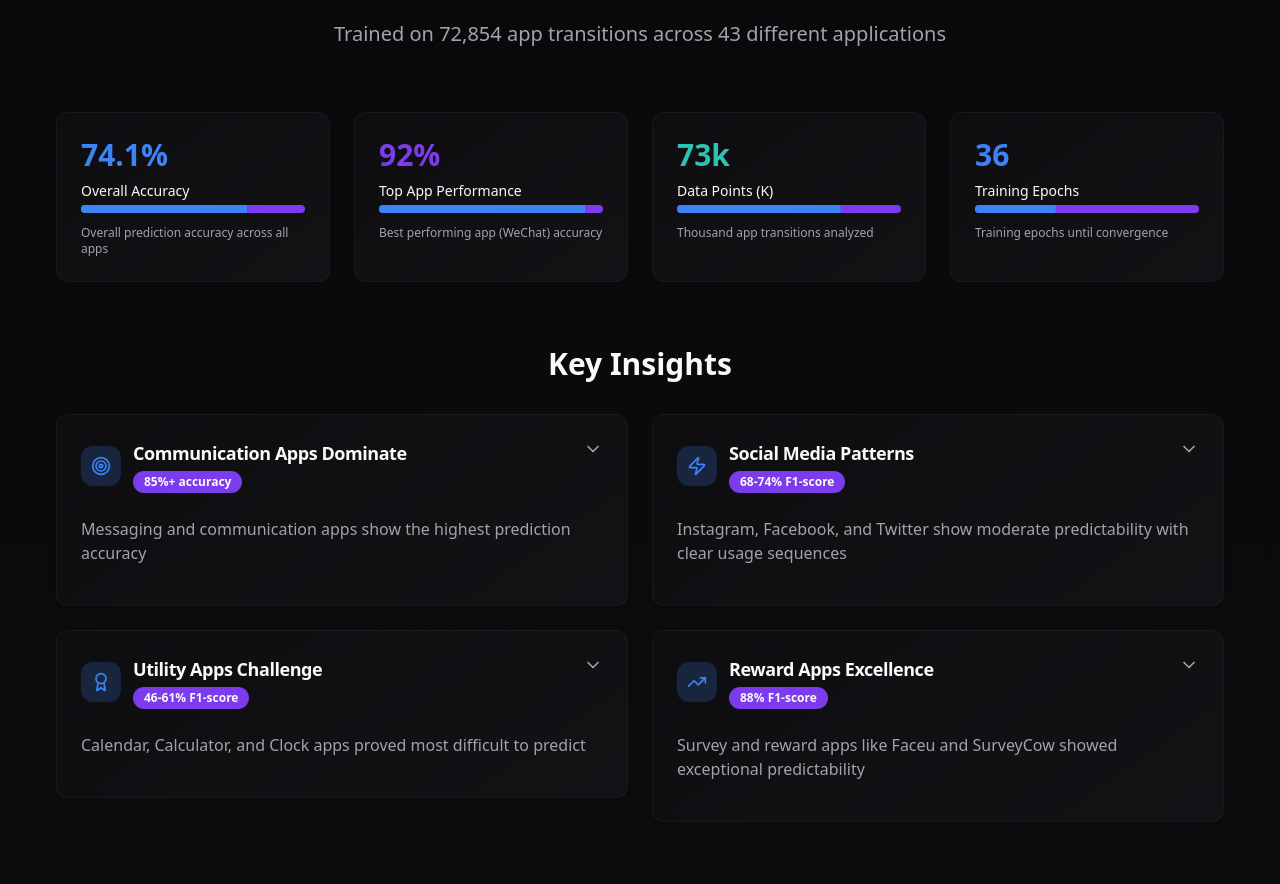
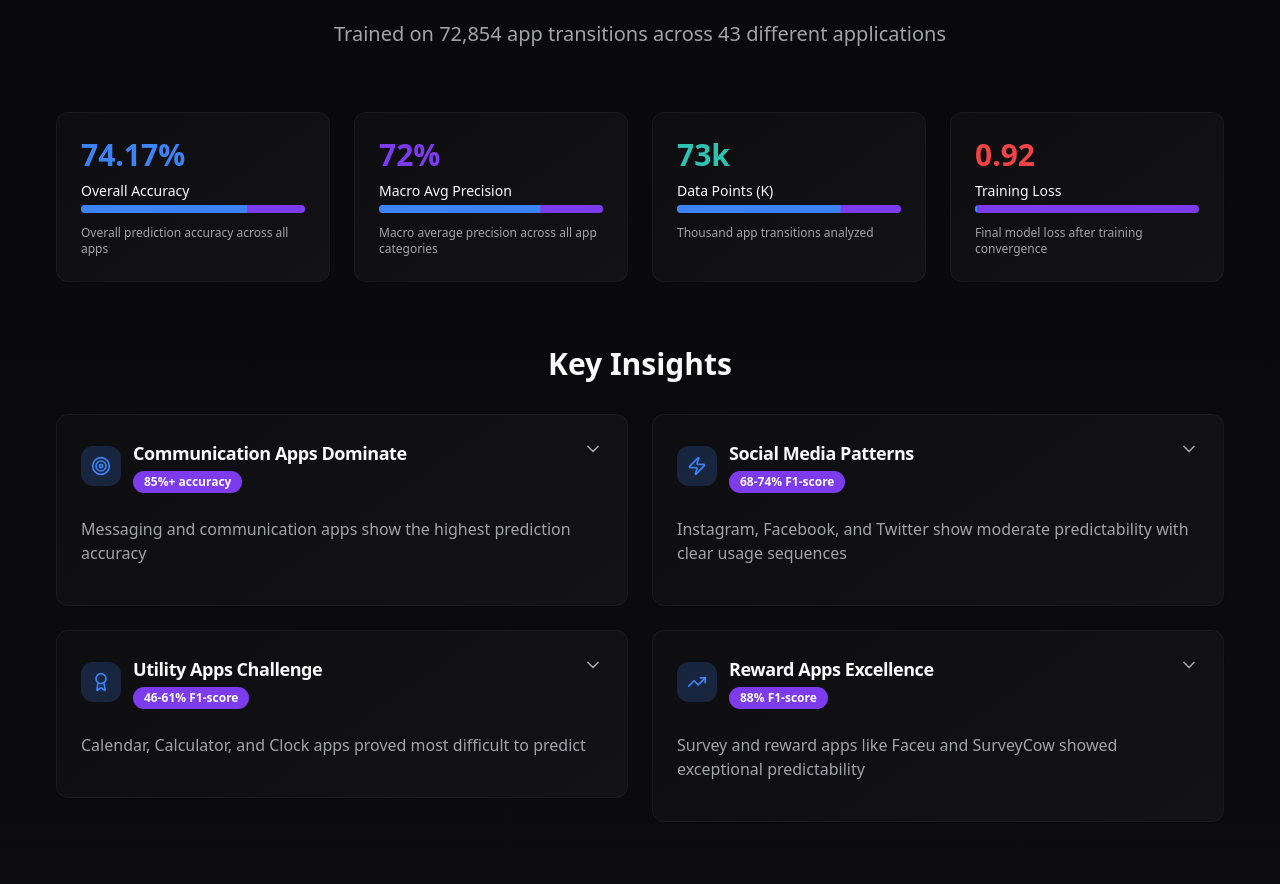
Before and after one commit to ucd25-cosmos-patternseekers/data-sci-final, a React (Vite) app: page / in a window 1280 px wide. Shown: the part 2460-3344 px from the top of the page. Built offline with nearby package versions, Linux system fonts and the light colour scheme.

Commit message:
Update results section with new metrics
Replace training tab with loss, keep overall accuracy, and replace top app performance with a new metric. Add visualizations for each tab with theme-matching colors.

```diff
--- a/src/components/MetricChart.tsx
+++ b/src/components/MetricChart.tsx
@@ -11,35 +11,39 @@ const MetricChart = ({ metric, value, description }: MetricChartProps) => {
     switch (metric) {
       case 'accuracy':
         return [
-          { epoch: 1, value: 65.2 },
-          { epoch: 2, value: 72.1 },
-          { epoch: 3, value: 78.9 },
-          { epoch: 4, value: 82.3 },
-          { epoch: 5, value: 85.1 },
-          { epoch: 6, value: 86.8 },
-          { epoch: 7, value: 87.3 }
+          { epoch: 1, value: 37.7 },
+          { epoch: 5, value: 72.5 },
+          { epoch: 10, value: 73.7 },
+          { epoch: 15, value: 74.2 },
+          { epoch: 20, value: 74.4 },
+          { epoch: 25, value: 74.6 },
+          { epoch: 30, value: 74.9 },
+          { epoch: 36, value: 74.17 }
         ];
       case 'precision':
         return [
-          { category: 'Social', value: 89.2 },
-          { category: 'Productivity', value: 82.1 },
-          { category: 'Entertainment', value: 85.6 },
-          { category: 'Shopping', value: 81.3 },
-          { category: 'News', value: 86.9 }
+          { category: 'Communication', value: 85 },
+          { category: 'Social Media', value: 71 },
+          { category: 'Utilities', value: 55 },
+          { category: 'Entertainment', value: 63 },
+          { category: 'Productivity', value: 67 }
         ];
-      case 'recall':
+      case 'dataSize':
         return [
-          { timeOfDay: 'Morning', value: 92.1 },
-          { timeOfDay: 'Afternoon', value: 85.6 },
-          { timeOfDay: 'Evening', value: 91.3 },
-          { timeOfDay: 'Night', value: 87.8 }
+          { phase: 'Training', value: 58.3 },
+          { phase: 'Validation', value: 14.6 },
+          { phase: 'Total Analyzed', value: 72.9 }
         ];
-      case 'f1Score':
+      case 'loss':
         return [
-          { userType: 'Heavy Users', value: 91.2 },
-          { userType: 'Regular Users', value: 86.8 },
-          { userType: 'Light Users', value: 82.4 },
-          { userType: 'New Users', value: 78.9 }
+          { epoch: 1, value: 2.94 },
+          { epoch: 5, value: 1.04 },
+          { epoch: 10, value: 0.95 },
+          { epoch: 15, value: 0.94 },
+          { epoch: 20, value: 0.93 },
+          { epoch: 25, value: 0.93 },
+          { epoch: 30, value: 0.92 },
+          { epoch: 36, value: 0.92 }
         ];
       default:
         return [];
@@ -48,8 +52,20 @@ const MetricChart = ({ metric, value, description }: MetricChartProps) => {
 
   const data = getChartData();
 
+  const getChartColor = (metric: string) => {
+    switch (metric) {
+      case 'accuracy': return 'hsl(var(--primary))';
+      case 'precision': return 'hsl(var(--secondary))';
+      case 'dataSize': return 'hsl(var(--accent))';
+      case 'loss': return 'hsl(var(--destructive))';
+      default: return 'hsl(var(--primary))';
+    }
+  };
+
   const renderChart = () => {
-    if (metric === 'accuracy') {
+    const color = getChartColor(metric);
+
+    if (metric === 'accuracy' || metric === 'loss') {
       return (
         <ResponsiveContainer width="100%" height={200}>
           <LineChart data={data}>
@@ -63,25 +79,26 @@ const MetricChart = ({ metric, value, description }: MetricChartProps) => {
                 borderRadius: '8px',
                 boxShadow: '0 4px 12px rgba(0, 0, 0, 0.1)'
               }}
-              cursor={{ stroke: 'hsl(var(--primary))', strokeWidth: 1, strokeDasharray: '5 5' }}
+              cursor={{ stroke: color, strokeWidth: 1, strokeDasharray: '5 5' }}
             />
             <Line
               type="monotone"
               dataKey="value"
-              stroke="hsl(var(--primary))"
+              stroke={color}
               strokeWidth={3}
-              dot={{ fill: 'hsl(var(--primary))', strokeWidth: 2, r: 4 }}
+              dot={{ fill: color, strokeWidth: 2, r: 4 }}
             />
           </LineChart>
         </ResponsiveContainer>
       );
     } else {
+      const dataKey = metric === 'precision' ? 'category' : 'phase';
       return (
         <ResponsiveContainer width="100%" height={200}>
           <BarChart data={data}>
             <CartesianGrid strokeDasharray="3 3" stroke="hsl(var(--border))" />
             <XAxis
-              dataKey={metric === 'precision' ? 'category' : metric === 'recall' ? 'timeOfDay' : 'userType'}
+              dataKey={dataKey}
               stroke="hsl(var(--muted-foreground))"
             />
             <YAxis stroke="hsl(var(--muted-foreground))" />
@@ -96,7 +113,7 @@ const MetricChart = ({ metric, value, description }: MetricChartProps) => {
             />
             <Bar
               dataKey="value"
-              fill="hsl(var(--primary))"
+              fill={color}
               radius={[4, 4, 0, 0]}
             />
           </BarChart>
@@ -115,8 +132,12 @@ const MetricChart = ({ metric, value, description }: MetricChartProps) => {
         {renderChart()}
       </div>
       <div className="text-center">
-        <span className="text-2xl font-bold text-primary">{value}%</span>
-        <p className="text-xs text-muted-foreground mt-1">Current Model Performance</p>
+        <span className="text-2xl font-bold text-primary">
+          {metric === 'loss' ? value : `${value}%`}
+        </span>
+        <p className="text-xs text-muted-foreground mt-1">
+          {metric === 'loss' ? 'Final Training Loss' : 'Current Model Performance'}
+        </p>
       </div>
     </div>
   );
--- a/src/components/ResultsSection.tsx
+++ b/src/components/ResultsSection.tsx
@@ -12,13 +12,13 @@ const ResultsSection = () => {
 
   const metrics = {
     accuracy: {
-      value: 74.1,
+      value: 74.17,
       description: "Overall prediction accuracy across all apps",
       color: "text-primary"
     },
-    topAppAccuracy: {
-      value: 92.0,
-      description: "Best performing app (WeChat) accuracy",
+    precision: {
+      value: 72.0,
+      description: "Macro average precision across all app categories",
       color: "text-secondary"
     },
     dataSize: {
@@ -26,10 +26,10 @@ const ResultsSection = () => {
       description: "Thousand app transitions analyzed",
       color: "text-accent"
     },
-    trainingTime: {
-      value: 36,
-      description: "Training epochs until convergence",
-      color: "text-primary"
+    loss: {
+      value: 0.92,
+      description: "Final model loss after training convergence",
+      color: "text-destructive"
     }
   };
 
@@ -118,13 +118,13 @@ const ResultsSection = () => {
               <CardContent className="pt-6">
                 <div className={`text-3xl font-bold ${metric.color} mb-2`}>
                   {key === 'dataSize' ? `${metric.value}k` :
-                   key === 'trainingTime' ? metric.value :
+                   key === 'loss' ? metric.value :
                    `${metric.value}%`}
                 </div>
                 <div className="text-sm font-medium mb-1">
-                  {key === 'topAppAccuracy' ? 'Top App Performance' :
+                  {key === 'precision' ? 'Macro Avg Precision' :
                    key === 'dataSize' ? 'Data Points (K)' :
-                   key === 'trainingTime' ? 'Training Epochs' :
+                   key === 'loss' ? 'Training Loss' :
                    'Overall Accuracy'}
                 </div>
                 <Progress value={metric.value} className="h-2 mb-3" />
```
